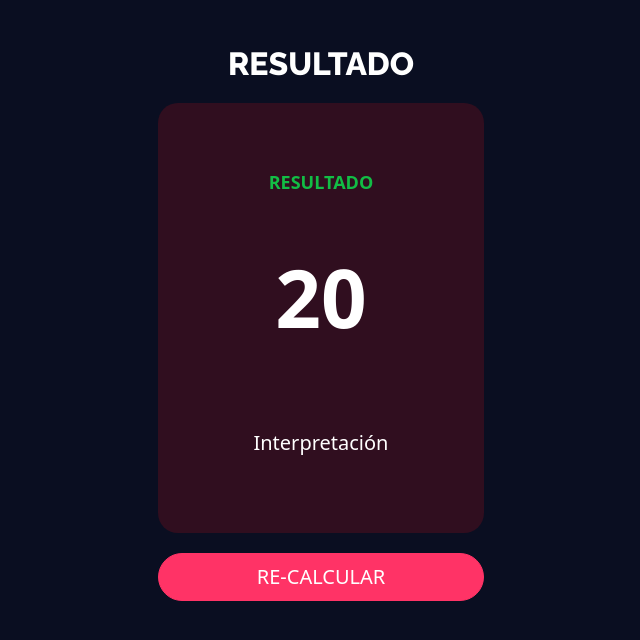
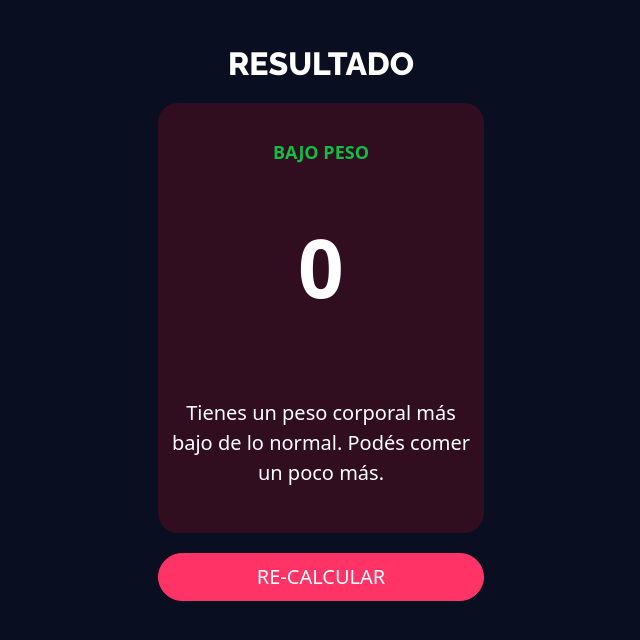
Before and after one commit to justcoddev/bmi_calculator, an Angular app: page /resultado in a window 1280 px wide. Shown: the top 640 px of the page, without its empty margins (319-959 px from the left). Built offline with nearby package versions, Linux system fonts and the light colour scheme.

Commit message:
resultados.page

```diff
--- a/src/app/components/resultado/resultado.component.css
+++ b/src/app/components/resultado/resultado.component.css
@@ -22,6 +22,7 @@
 .interpretacion{
 margin: 10px;
 font-size: var(--border-radius-3);
+text-align: center;
 }
 
 .row {
--- a/src/app/components/resultado/resultado.component.html
+++ b/src/app/components/resultado/resultado.component.html
@@ -5,9 +5,9 @@
       <div class="col-lg-12">
         <div class="fondoItem">
           <div class="contenedor">
-            <p class="resultado">Resultado</p>
-            <p class="estiloNumero">20</p>
-            <p class="interpretacion">Interpretación</p>
+            <p class="resultado">{{resultado}}</p>
+            <p class="estiloNumero">{{bmi}}</p>
+            <p class="interpretacion">{{interpretacion}}</p>
           </div>
         </div>
       </div>
--- a/src/app/components/resultado/resultado.component.ts
+++ b/src/app/components/resultado/resultado.component.ts
@@ -1,4 +1,5 @@
 import { Component, OnInit } from '@angular/core';
+import { ActivatedRoute } from '@angular/router';
 
 @Component({
   selector: 'app-resultado',
@@ -6,10 +7,33 @@ import { Component, OnInit } from '@angular/core';
   styleUrls: ['./resultado.component.css']
 })
 export class ResultadoComponent implements OnInit {
+  bmi: number;
+  resultado: string;
+  interpretacion: string;
 
-  constructor() { }
+  constructor(private route: ActivatedRoute) {
+    this.resultado = '';
+    this.interpretacion = '';
+
+    // console.log(route.snapshot.paramMap.get('valor'));
+    this.bmi = +route.snapshot.paramMap.get('valor')!;
+  }
 
   ngOnInit(): void {
+    this.getResultado();
   }
 
+  getResultado() {
+    if (this.bmi >= 25) {
+      this.resultado = 'Exceso de peso';
+      this.interpretacion = 'Tienes un peso corporal superior al normal. Intenta hacer más ejercicio.';
+    } else if (this.bmi >= 18.5) {
+      this.resultado = 'Normal';
+      this.interpretacion = 'Tienes un peso corporal normal. Buen trabajo!';
+    } else {
+      this.resultado = 'Bajo peso';
+      this.interpretacion = 'Tienes un peso corporal más bajo de lo normal. Podés comer un poco más.';
+
+    }
+  }
 }
```
